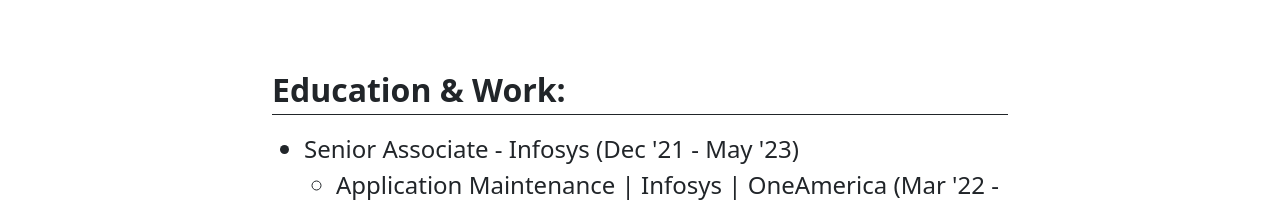
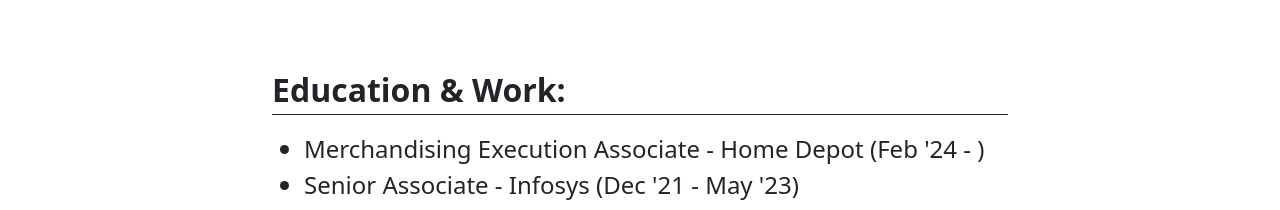
Before and after one commit to ajdixon30/personal-website, a React (Create React App) app: page / in a window 1280 px wide. Shown: the part 2664-2874 px from the top of the page. Built offline with nearby package versions, Linux system fonts and the light colour scheme.

Commit message:
Updating resume link and page

```diff
--- a/src/components/Headshot.js
+++ b/src/components/Headshot.js
@@ -5,7 +5,7 @@ const Headshot = () => {
     const sites = [
         {
             website: 'Resume',
-            url: 'adam_dixon_resume.pdf'
+            url: 'adam_dixon_resume_software_engineering.pdf'
         },
         {
             website: 'LinkedIn',
--- a/src/components/Resume.js
+++ b/src/components/Resume.js
@@ -22,6 +22,7 @@ const Resume = () => {
                 <div className="col-10 offset-1 col-md-8 offset-md-2">
                     <p className="border-bottom border-dark fw-semibold list-title">Education &amp; Work:</p>
                     <ul className="list">
+                        <li>Merchandising Execution Associate - Home Depot (Feb '24 - )</li>
                         <li>
                             Senior Associate - Infosys (Dec '21 - May '23)
                             <ul>
```
Also changed, not shown: 1 other file (tests, documents, lock files or other folders).
